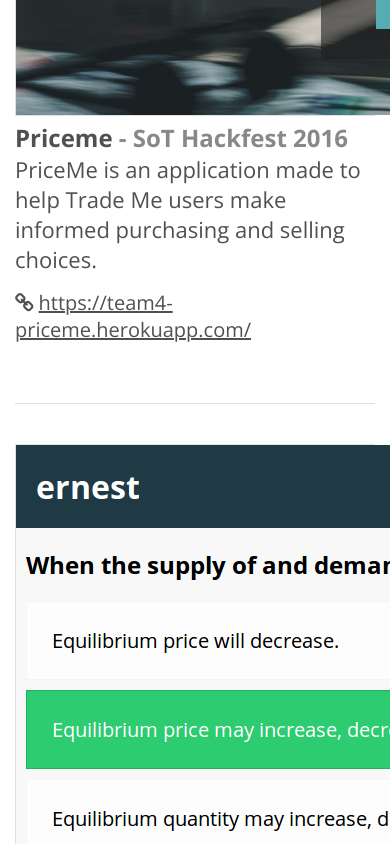
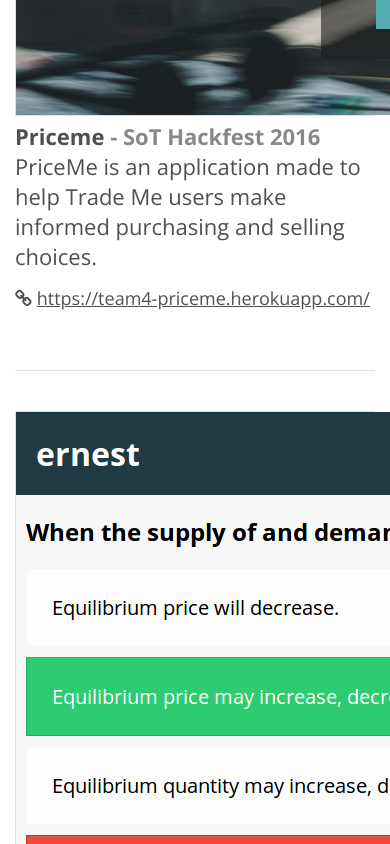
Before and after one commit to justinvos/justinvos.me, a plain HTML site: page index.html in a window 390 px wide. Shown: the part 860-1704 px from the top of the page. Drawn offline with nearby package versions, Linux system fonts and the light colour scheme.

Commit message:
Fixed font size for even smaller devices

```diff
--- a/styles/overrides.css
+++ b/styles/overrides.css
@@ -68,7 +68,11 @@
   }
 
   .project__title {
-    font-size: 24px;
+    font-size: 22px;
+  }
+
+  .project__link {
+    font-size: 18px;
   }
 }
 
```
